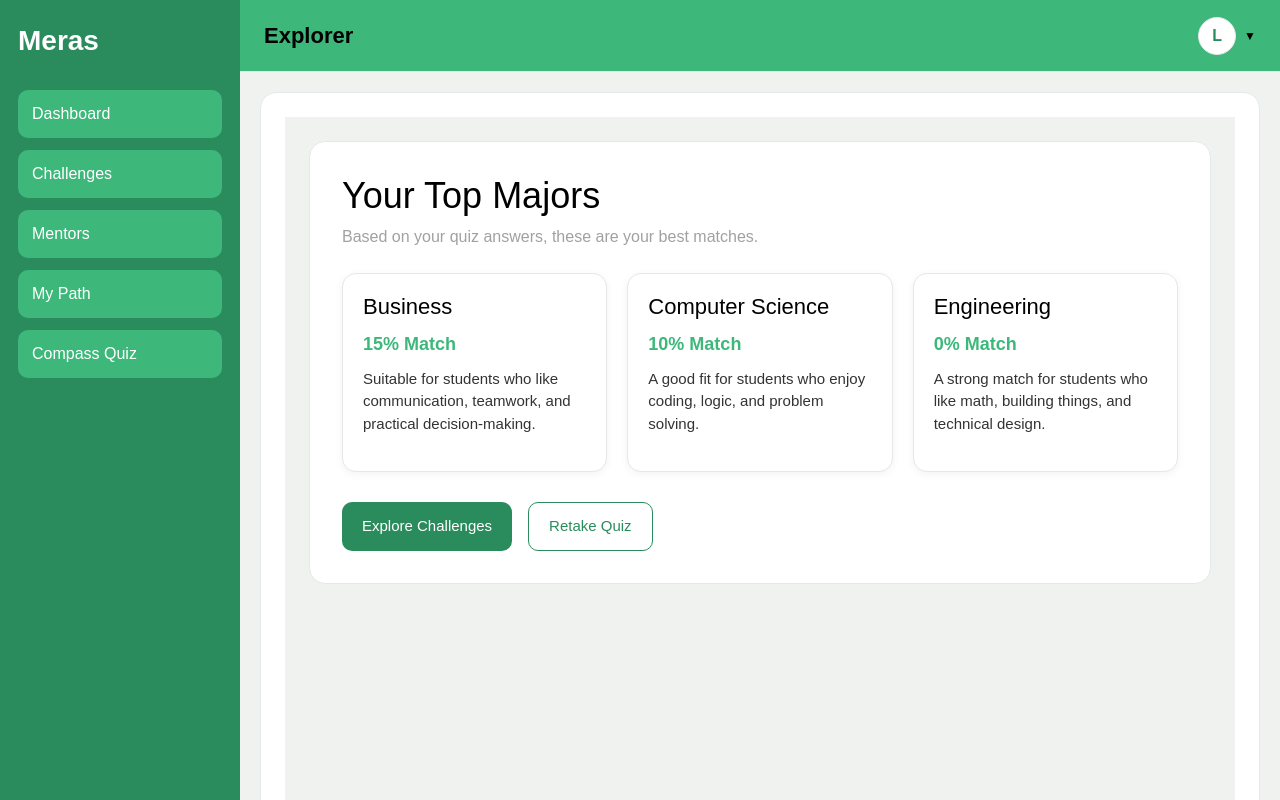
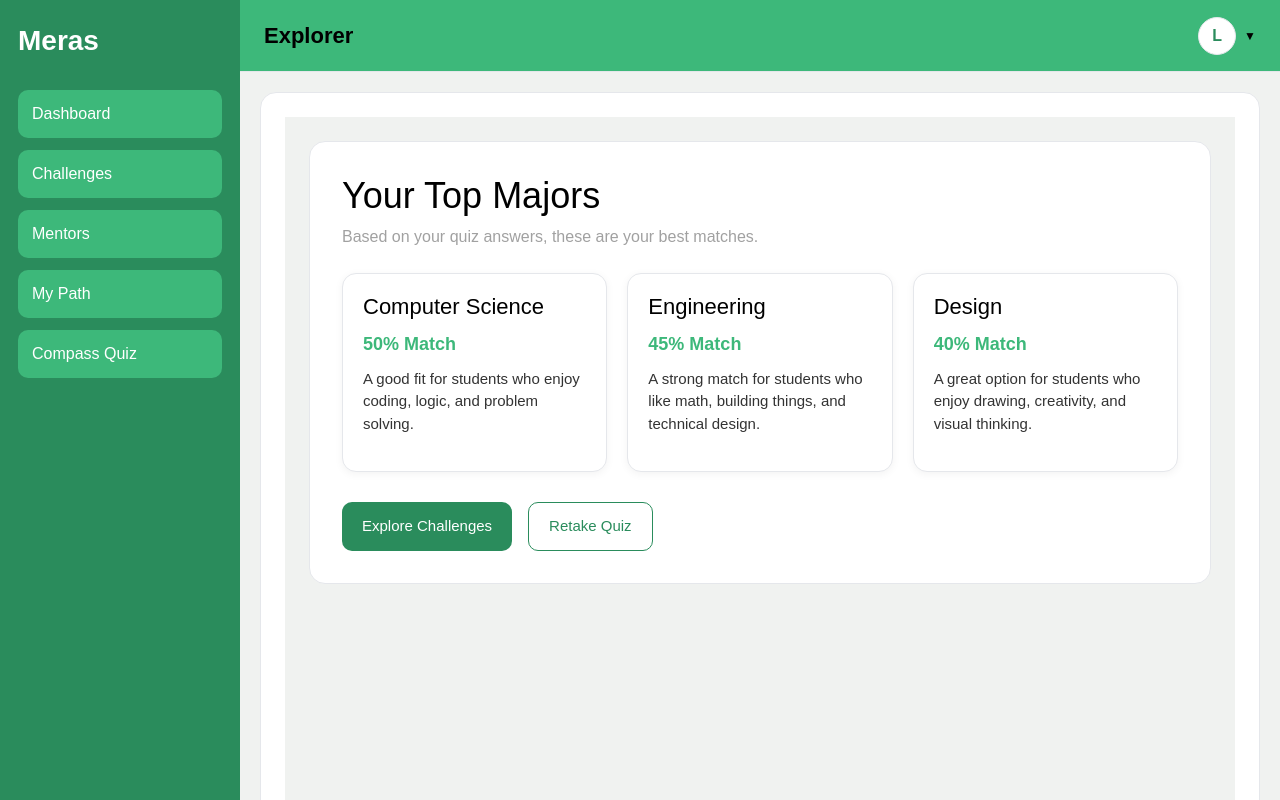
Before and after one commit to JoudAlJabri/Meras, a React (Vite) app: page /explorer/quiz-results in a window 1280 px wide. Shown: the top 800 px of the page. Built offline with nearby package versions, Linux system fonts and the light colour scheme.

Commit message:
polish explorer pages and fix final UI details

```diff
--- a/src/pages/explorer/CompassQuiz.jsx
+++ b/src/pages/explorer/CompassQuiz.jsx
@@ -183,6 +183,7 @@ const styles = {
     height: "100%",
     backgroundColor: "#3DB87A",
     borderRadius: "999px",
+    transition: "width 0.4s ease-in-out",
   },
   question: {
     fontSize: "28px",
--- a/src/pages/explorer/QuizResults.jsx
+++ b/src/pages/explorer/QuizResults.jsx
@@ -19,8 +19,29 @@ function calculateResults(answers) {
     Literature: 0,
   };
 
+  if (!answers || answers.length === 0) {
+    return [
+      {
+        major: "Computer Science",
+        percentage: 50,
+        description: majorDescriptions["Computer Science"],
+      },
+      {
+        major: "Engineering",
+        percentage: 45,
+        description: majorDescriptions["Engineering"],
+      },
+      {
+        major: "Design",
+        percentage: 40,
+        description: majorDescriptions["Design"],
+      },
+    ];
+  }
+
   const yesValue = (answer) => answer === "Yes";
-  const littleValue = (answer) => answer === "A little" || answer === "Sometimes" || answer === "Both";
+  const littleValue = (answer) =>
+    answer === "A little" || answer === "Sometimes" || answer === "Both";
 
   if (yesValue(answers[0])) scores.Engineering += 30;
   else if (littleValue(answers[0])) scores.Engineering += 15;
@@ -34,7 +55,7 @@ function calculateResults(answers) {
   } else if (answers[2] === "Alone") {
     scores["Computer Science"] += 20;
     scores.Literature += 10;
-  } else {
+  } else if (answers[2] === "Both") {
     scores.Business += 15;
     scores["Computer Science"] += 10;
   }
```
